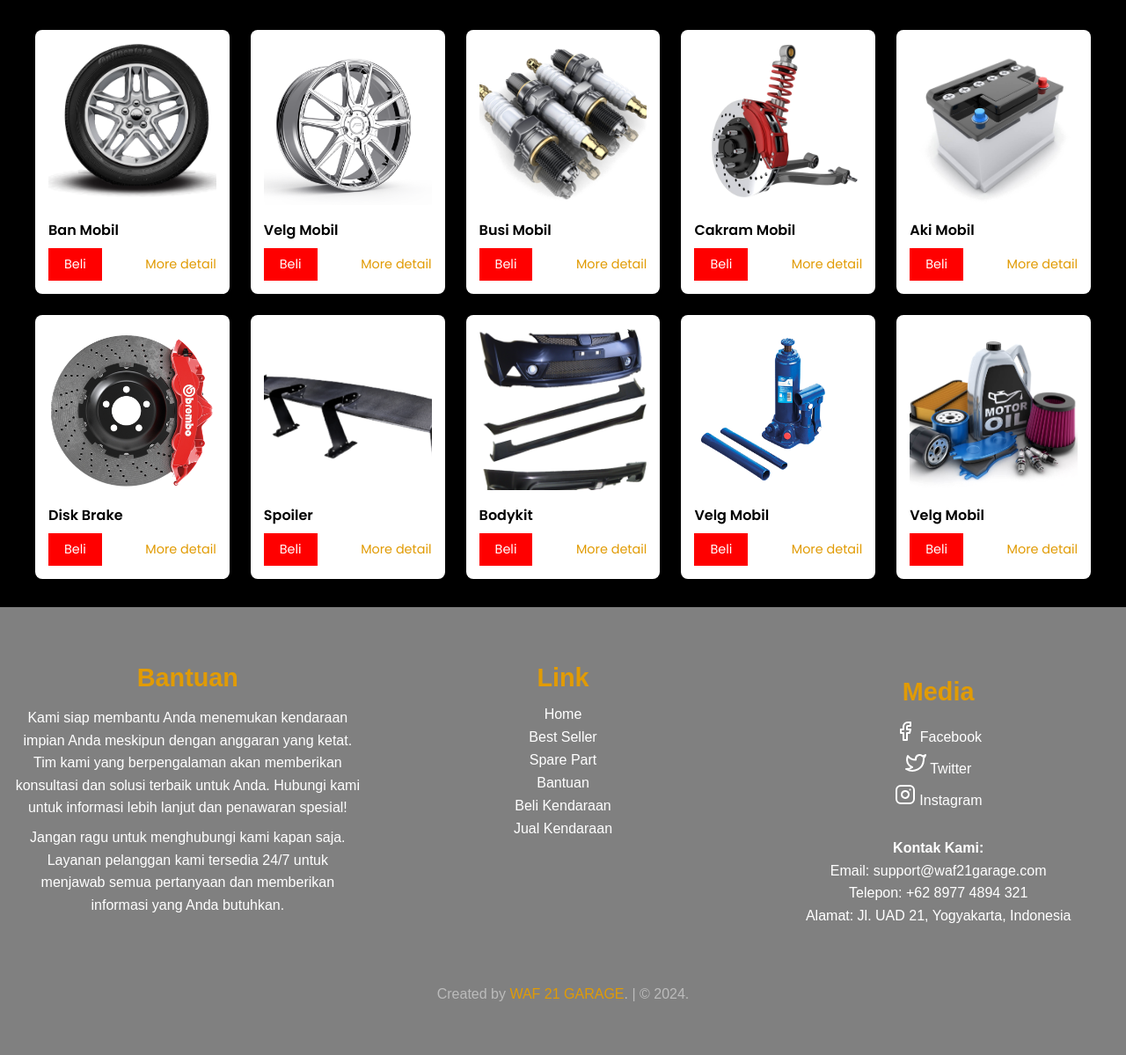
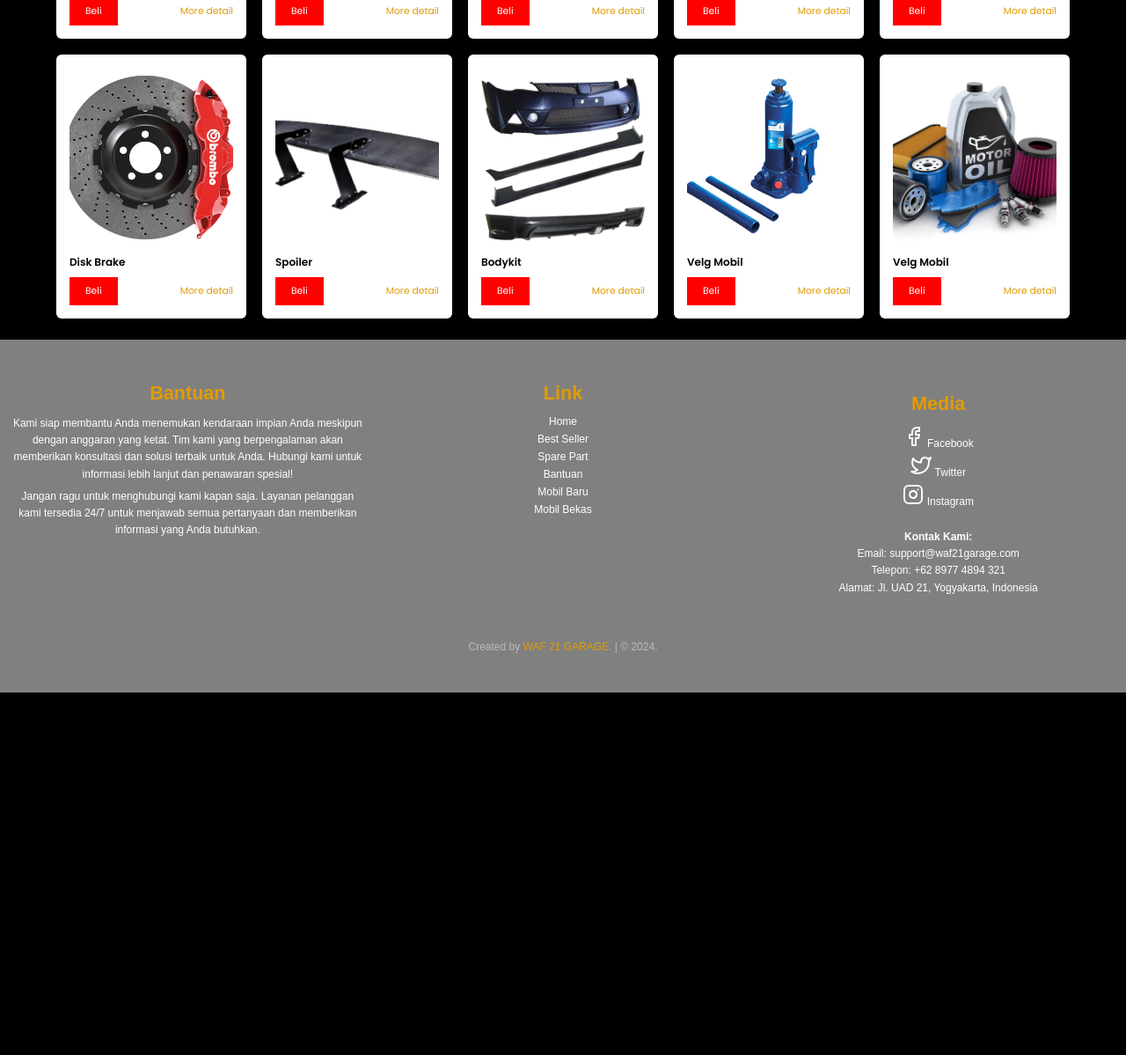
Before and after one commit to MagungPratama21/KELOMPOK-WAF2, a PHP site: page / in a window 1280 px wide. Shown: the part 1676-2875 px from the top of the page at 88% size. After the commit the page ends 2463 px from the top, so only its background shows below. Run offline with PHP 8.4, Linux system fonts and the light colour scheme.

Commit message:
update html to php and footer

```diff
--- a/css2/style.css
+++ b/css2/style.css
@@ -64,27 +64,11 @@ body {
 
 .navbar .navbar-tambahan a {
   color: #fff;
-  margin: 0 0.3rem;
+  margin: 1rem;
 }
 
 .navbar .navbar-tambahan a:hover {
   color: var(--primary);
-}
-
-.navbar .navbar-tambahan a#login {
-  display: inline-block;
-}
-
-.navbar .navbar-tambahan a#user {
-  display: none;
-}
-
-.navbar .navbar-tambahan a#user.logged-in {
-  display: inline-block;
-}
-
-.navbar .navbar-tambahan a#login.logged-in {
-  display: none;
 }
 
 #menu {
@@ -194,7 +178,8 @@ body {
 }
 
 .btn:hover {
-  box-shadow: 0 12px 16px 0 rgba(0, 0, 0, 0.24), 0 17px 50px 0 rgba(0, 0, 0, 0.19);
+  box-shadow: 0 12px 16px 0 rgba(0, 0, 0, 0.24),
+    0 17px 50px 0 rgba(0, 0, 0, 0.19);
 }
 
 .header-mobil {
@@ -362,7 +347,9 @@ body {
   text-align: center;
 }
 
-#footer section, .link, .media{
+#footer section,
+.link,
+.media {
   flex: 1;
   padding: 1rem;
   min-width: 300px;
@@ -381,7 +368,8 @@ body {
   line-height: 1.6;
 }
 
-#footer .link a, .media a {
+#footer .link a,
+.media a {
   display: block;
   color: #fff;
   margin: 0.5rem 0;
@@ -389,7 +377,8 @@ body {
   transition: color 0.3s;
 }
 
-#footer .link a:hover, .media a:hover {
+#footer .link a:hover,
+.media a:hover {
   color: var(--primary);
 }
 
@@ -417,3 +406,64 @@ body {
   color: var(--primary);
   text-decoration: none;
 }
+
+@media (max-width: 1366px) {
+  html {
+    font-size: 75%;
+  }
+}
+
+@media (max-width: 768px) {
+  html {
+    font-size: 62.5%;
+  }
+
+  #menu {
+    display: inline-block;
+  }
+
+  .navbar .navbar-nav {
+    position: absolute;
+    top: 100%;
+    right: -100%;
+    background-color: var(--gray);
+    width: 30rem;
+    height: 100vh;
+    transition: right 0.4s;
+    background-color: 0.4s;
+  }
+
+  .navbar .navbar-nav.active {
+    right: 0;
+    background-color: whitesmoke;
+  }
+
+  .navbar .navbar-nav a {
+    color: #000;
+    display: block;
+    margin: 1.5rem;
+    padding: 1.5rem;
+    font-size: 1.5rem;
+    transition: 0.4s;
+  }
+
+  .navbar .navbar-nav a:hover {
+    color: var(--primary);
+  }
+
+  .home {
+    min-height: 100vh;
+    padding-top: 8rem;
+    padding-left: 2rem;
+  }
+
+  .home-text h1 {
+    font-size: 3.4rem;
+  }
+}
+
+@media (max-width: 425px) {
+  html {
+    font-size: 55%;
+  }
+}
--- /dev/null
+++ b/footer.php
@@ -0,0 +1,47 @@
+<footer id="footer">
+          <section class="bantuan" id="bantuan">
+              <div class="bantuan-text">
+                  <h2>Bantuan</h2>
+                  <p>
+                      Kami siap membantu Anda menemukan kendaraan impian Anda meskipun dengan anggaran yang ketat.
+                      Tim kami yang berpengalaman akan memberikan konsultasi dan solusi terbaik untuk Anda.
+                      Hubungi kami untuk informasi lebih lanjut dan penawaran spesial!
+                  </p>
+                  <p>
+                      Jangan ragu untuk menghubungi kami kapan saja. Layanan pelanggan kami tersedia 24/7 untuk
+                      menjawab semua pertanyaan dan memberikan informasi yang Anda butuhkan.
+                  </p>
+              </div>
+          </section>
+          <div class="link">
+              <h2>Link</h2>
+              <a href="#home">Home</a>
+              <a href="#Mobil">Best Seller</a>
+              <a href="#spare-part">Spare Part</a>
+              <a href="#bantuan">Bantuan</a>
+              <a href="belikendaraan.html">Mobil Baru</a>
+              <a href="jualkendaraan.html">Mobil Bekas</a>
+          </div>
+          <div class="media">
+              <div class="media">
+                  <h2>Media</h2>
+                  <a href="#"><i data-feather="facebook"></i> Facebook</a>
+                  <a href="#"><i data-feather="twitter"></i> Twitter</a>
+                  <a href="#"><i data-feather="instagram"></i> Instagram</a>
+              </div>
+              <div class="kontak">
+                  <p>
+                      <strong>Kontak Kami:</strong><br>
+                      Email: support@waf21garage.com<br>
+                      Telepon: +62 8977 4894 321<br>
+                      Alamat: Jl. UAD 21, Yogyakarta, Indonesia
+                  </p>
+              </div>
+          </div>
+      <div class="credit">
+          <p>Created by <span>WAF 21 GARAGE</span>. | &copy; 2024.</p>
+      </div>
+  </footer>
+  <script src="js/script.js"></script>
+  </body>
+  </html>
--- /dev/null
+++ b/header.php
@@ -0,0 +1,54 @@
+<!DOCTYPE html>
+<html lang="en">
+<head>
+    <meta charset="UTF-8" />
+    <meta name="viewport" content="width=device-width, initial-scale=1.0" />
+    <title>WAF GARAGE 21</title>
+    <!-- Font -->
+    <link rel="preconnect" href="https://fonts.googleapis.com" />
+    <link rel="preconnect" href="https://fonts.gstatic.com" crossorigin />
+    <link href="https://fonts.googleapis.com/css2?family=Poppins:wght@100;200;300;400;500;600;700;800;900&display=swap" rel="stylesheet"/>
+
+    <!-- icon -->
+    <script src="https://cdnjs.cloudflare.com/ajax/libs/feather-icons/4.28.0/feather.min.js"></script>
+    <link rel="stylesheet" href="css2/style.css" />
+</head>
+<body>
+    <div class="navbar">
+        <a href="#" class="navbar-logo">WAF21<span>GARAGE.com</span></a>
+
+        <div class="navbar-nav" id="navbarNav">
+            <a href="#home">Home</a>
+            <a href="#mobil">Best Seller</a>
+            <a href="#spare-part">Spare Part</a>
+            <a href="#bantuan">Bantuan</a>
+            <a href="belikendaraan.html">Mobil Baru</a>
+            <a href="jualkendaraan.html">Mobil Bekas</a>
+        </div>
+
+        <div class="navbar-tambahan">
+            <?php
+                session_start();
+                $username = $_SESSION['username'] ?? '';
+                if (empty($username)) {
+                    echo '<a href="login2.php" id="login">LOGIN</a>';
+                } else {
+                    echo '<span id="username">' . htmlspecialchars($username) . '</span>';
+                }
+            ?>
+            <a href="#" id="menu"><i data-feather="menu"></i></a>
+        </div>
+
+        <?php
+        if (!empty($username)) { ?>
+            <div class="user-info" id="user-info">
+                <a href="logout.php" id="logout">Logout</a>
+            </div>
+        <?php } ?>
+    </div>
+
+    <script>
+        feather.replace();
+    </script>
+</body>
+</html>
--- a/index.php
+++ b/index.php
@@ -1,42 +1,6 @@
-<!DOCTYPE html>
-<html lang="en">
-<head>
-    <meta charset="UTF-8" />
-    <meta name="viewport" content="width=device-width, initial-scale=1.0" />
-    <title>WAF GARAGE 21</title>
-    <!-- Font -->
-    <link rel="preconnect" href="https://fonts.googleapis.com" />
-    <link rel="preconnect" href="https://fonts.gstatic.com" crossorigin />
-    <link href="https://fonts.googleapis.com/css2?family=Poppins:ital,wght@0,100;0,200;0,300;0,400;0,500;0,600;0,700;0,800;0,900&display=swap" rel="stylesheet"/>
-
-    <!-- icon -->
-    <script src="https://cdnjs.cloudflare.com/ajax/libs/feather-icons/4.28.0/feather.min.js"></script>
-    <link rel="stylesheet" href="css2/style.css" />
-</head>
-<body>
-    <div class="navbar">
-        <a href="#" class="navbar-logo">WAF21<span>GARAGE.com</span></a>
-
-        <div class="navbar-nav">
-            <a href="#home">Home</a>
-            <a href="#mobil">Best Seller </a>
-            <a href="#spare-part">Spare Part</a>
-            <a href="#bantuan">Bantuan</a>
-            <a href="belikendaraan.html">Beli Kendaraan</a>
-            <a href="jualkendaraan.html">Jual Kendaraan</a>
-        </div>
-
-        <div class="navbar-tambahan">
-            <a href="#" id="search"><i data-feather="search"></i></a>
-            <a href="login.html" id="login"><i data-feather="log-in"></i></a>
-            <a href="#" id="user" style="display: none;"><i data-feather="user"></i></a>
-            <a href="#" id="menu"><i data-feather="menu"></i></a>
-        </div>
-
-        <div class="search-box" id="search-box">
-            <input type="text" name="search" id="search-input" placeholder="cari kendaraan..." />
-        </div>
-    </div>
+<?php
+include 'header.php';
+?>
 
 <section class="home" id="home">
     <video autoplay muted loop id="video-background">
@@ -45,9 +9,11 @@
     <div class="home-text">
         <h1>MAU MOBIL ELIT DANA SULIT? <span><br>WAF 21 GARAGE SOLUSINYA</span></h1>
         <p>Kami Menyediakan Berbagai Macam Jenis <br> Type Kendaraaan di Seluruh Dunia</p>
-            <a href="#" class="btn">CEK SELENGKAPNYA</a>
+        <a href="jualkendaraan.html" class="btn" id="mobil-baru-btn">MOBIL BARU</a>
+        <a href="belikendaraan.html" class="btn" id="mobil-bekas-btn">MOBIL BEKAS</a>
     </div>
 </section>
+
 
     <section class="mobil" id="mobil">
         <div class="header-mobil">
@@ -57,46 +23,67 @@
         </div>
      <div class="content">
     <div class="box">
+        <a href="porschecayman.html">
             <img src="foto2/foto1.jpg">
             <h2>Porsche Cayman 718</h2>
+        </a>
     </div>
     <div class="box">
+        <a href="toyotagt.html">
             <img src="foto2/foto2.jpg">
             <h2>Toyota GT 86</h2>
+        </a>
     </div>
     <div class="box">
+        <a href="ferrari.html">
             <img src="foto2/foto3.jpg">
             <h2>Ferrari</h2>
+        </a>
     </div>
     <div class="box">
+        <a href="mclaren.html">
             <img src="foto2/foto4.jpg">
             <h2>Mclaren 520s</h2>
+        </a>
     </div>
     <div class="box">
+        <a href="nissangtr.html">
             <img src="foto2/foto5.jpg">
             <h2>Nissan GTR R-35</h2>
+        </a>
     </div>
     <div class="box">
+        <a href="hondansx.html">
             <img src="foto2/foto6.jpg">
             <h2>Honda NSX</h2>
+        </a>
     </div>
     <div class="box">
+        <a href="mercedesamg.html">
             <img src="foto2/foto7.jpg">
             <h2>Marcedez AMG</h2>
+        </a>
     </div>
     <div class="box">
+        <a href="hondacivic.html">
             <img src="foto2/foto8.jpg">
             <h2>Honda Civic</h2>
+        </a>
     </div>
     <div class="box">
+        <a href="koeniggsegg.html">
             <img src="foto2/foto9.jpg">
             <h2>Koeniggsegg</h2>
+        </a>
     </div>
     <div class="box">
+        <a href="bugatti.html">
             <img src="foto2/foto10.jpg">
             <h2>Bugatti</h2>
+        </a>
     </div>
 </div>
+
     </section>
 
     <section class="spare-part" id="spare-part">
@@ -189,50 +176,6 @@
         </div>
     </section>
 
-    <footer id="footer">
-          <section class="bantuan" id="bantuan">
-              <div class="bantuan-text">
-                  <h2>Bantuan</h2>
-                  <p>
-                      Kami siap membantu Anda menemukan kendaraan impian Anda meskipun dengan anggaran yang ketat.
-                      Tim kami yang berpengalaman akan memberikan konsultasi dan solusi terbaik untuk Anda.
-                      Hubungi kami untuk informasi lebih lanjut dan penawaran spesial!
-                  </p>
-                  <p>
-                      Jangan ragu untuk menghubungi kami kapan saja. Layanan pelanggan kami tersedia 24/7 untuk
-                      menjawab semua pertanyaan dan memberikan informasi yang Anda butuhkan.
-                  </p>
-              </div>
-          </section>
-          <div class="link">
-              <h2>Link</h2>
-              <a href="#home">Home</a>
-              <a href="#Mobil">Best Seller</a>
-              <a href="#spare-part">Spare Part</a>
-              <a href="#bantuan">Bantuan</a>
-              <a href="#beli">Beli Kendaraan</a>
-              <a href="#jual">Jual Kendaraan</a>
-          </div>
-          <div class="media">
-              <div class="media">
-                  <h2>Media</h2>
-                  <a href="#"><i data-feather="facebook"></i> Facebook</a>
-                  <a href="#"><i data-feather="twitter"></i> Twitter</a>
-                  <a href="#"><i data-feather="instagram"></i> Instagram</a>
-              </div>
-              <div class="kontak">
-                  <p>
-                      <strong>Kontak Kami:</strong><br>
-                      Email: support@waf21garage.com<br>
-                      Telepon: +62 8977 4894 321<br>
-                      Alamat: Jl. UAD 21, Yogyakarta, Indonesia
-                  </p>
-              </div>
-          </div>
-      <div class="credit">
-          <p>Created by <span>WAF 21 GARAGE</span>. | &copy; 2024.</p>
-      </div>
-  </footer>
-  <script src="js/script.js"></script>
-  </body>
-  </html>
+<?php
+include 'footer.php';
+?>
```
Also changed, not shown: js/script.js (+19 -27 lines). Lines whose indentation alone changed are shown as unchanged.
